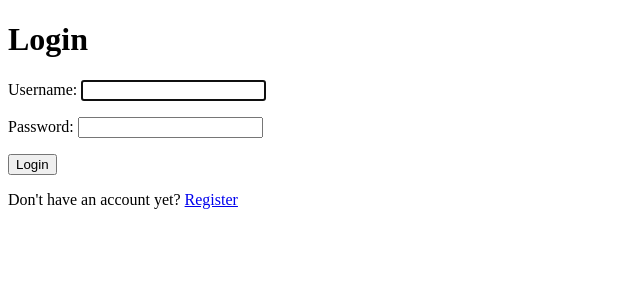
After one commit to dimaniko04/HLPLaF, a Django app: page /login/ in a window 1280 px wide. The commit adds this page. Shown: the top 300 px of the page, without its empty margins (0-640 px from the left). Run offline with Django 5.2, Linux system fonts and the light colour scheme.

Commit message:
Implemented user authentication, login and register.

```diff
--- a/Lab1/Lab1/settings.py
+++ b/Lab1/Lab1/settings.py
@@ -109,6 +109,7 @@ AUTH_PASSWORD_VALIDATORS = [
     },
 ]
 
+LOGIN_URL = '/login/'
 
 # Internationalization
 # https://docs.djangoproject.com/en/5.0/topics/i18n/
--- a/Lab1/articles/templates/index.html
+++ b/Lab1/articles/templates/articles/index.html
@@ -10,7 +10,7 @@
     {% if articles %}
         <ul>
             {% for article in articles %}
-                {% include 'article_item.html' with article=article %}
+                {% include 'articles/article_item.html' with article=article %}
             {% endfor %}
         </ul>
     {% else %}
--- a/Lab1/articles/templates/remove_article.html
+++ b/Lab1/articles/templates/articles/remove_article.html
@@ -5,7 +5,7 @@
 
     <p>Are you sure you want to delete "{{ article.title }}"?</p>
 
-    <form method="post">
+    <form method="POST">
         {% csrf_token %}
         <a href="{% url 'articles:index' %}">Cancel</a>
         <button type="submit">Delete</button>
--- /dev/null
+++ b/Lab1/articles/templates/auth/login.html
@@ -0,0 +1,11 @@
+{% extends 'base.html' %}
+
+{% block content %}
+    <h1>Login</h1>
+    <form method="POST">
+        {% csrf_token %}
+        {{ form.as_p }}
+        <button type="submit">Login</button>
+    </form>
+    <p>Don't have an account yet? <a href="{% url 'articles:register' %}">Register</a></p>
+{% endblock %}
--- a/Lab1/articles/templates/base.html
+++ b/Lab1/articles/templates/base.html
@@ -6,6 +6,12 @@
     <title>Lab 1</title>
 </head>
 <body>
+    {% if request.user.is_authenticated %}
+        <header>
+            <a href="{% url 'articles:logout' %}">Logout</a>
+        </header>
+    {% endif %}
+
     {% block content %}
         <h1>Hello World!</h1>
     {% endblock %}
--- a/Lab1/articles/urls.py
+++ b/Lab1/articles/urls.py
@@ -6,5 +6,8 @@ urlpatterns = [
     path('', views.index, name='index'),
     path('create/', views.create_article, name='create_article'),
     path('edit/<int:article_id>/', views.edit_article, name='edit_article'),
-    path('delete/<int:article_id>/', views.remove_article, name='remove_article')
+    path('delete/<int:article_id>/', views.remove_article, name='remove_article'),
+    path('logout/', views.logout_user, name='logout'),
+    path('register/', views.register, name='register'),
+    path('login/', views.user_login, name='login')
 ]
--- a/Lab1/articles/views.py
+++ b/Lab1/articles/views.py
@@ -1,35 +1,70 @@
+from django.contrib.auth.forms import UserCreationForm, AuthenticationForm
+from django.contrib.auth import authenticate, login, logout
+from django.contrib.auth.decorators import login_required
 from django.shortcuts import render, redirect, get_object_or_404
+from django.urls import reverse_lazy
 
 from articles.forms import ArticleForm
 from articles.models import Article
 
 
+@login_required
 def index(request):
     articles = Article.objects.all()
 
-    return render(request, 'index.html', {'articles': articles})
+    return render(request, 'articles/index.html', {'articles': articles})
 
 
+@login_required
 def create_article(request):
     form = ArticleForm(request.POST or None)
     if request.method == 'POST' and form.is_valid():
         form.save()
         return redirect('articles:index')
-    return render(request, 'article_form.html', {'form': form})
+    return render(request, 'articles/article_form.html', {'form': form})
 
 
+@login_required
 def edit_article(request, article_id):
     article = get_object_or_404(Article, id=article_id)
     form = ArticleForm(request.POST or None, instance=article)
     if request.method == 'POST' and form.is_valid():
         form.save()
         return redirect('articles:index')
-    return render(request, 'article_form.html', {'form': form})
+    return render(request, 'articles/article_form.html', {'form': form})
 
 
+@login_required
 def remove_article(request, article_id):
     article = get_object_or_404(Article, id=article_id)
     if request.method == 'POST':
         article.delete()
         return redirect('articles:index')
-    return render(request, 'remove_article.html', {"article": article})
+    return render(request, 'articles/remove_article.html', {"article": article})
+
+
+def logout_user(request):
+    logout(request)
+    return redirect('articles:login')
+
+
+def register(request):
+    form = UserCreationForm(request.POST or None)
+    if request.method == 'POST' and form.is_valid():
+        form.save()
+        username = form.cleaned_data.get('username')
+        raw_password = form.cleaned_data.get('password1')
+        user = authenticate(username=username, password=raw_password)
+        login(request, user)
+        return redirect('articles:index')
+    return render(request, 'auth/register.html', {'form': form})
+
+
+def user_login(request):
+    form = AuthenticationForm(request, data=request.POST or None)
+    if request.method == 'POST' and form.is_valid():
+        user = authenticate(**form.cleaned_data)
+        if user is not None:
+            login(request, user)
+            return redirect('articles:index')
+    return render(request, 'auth/login.html', {'form': form})
```
Also changed, not shown: Lab1/articles/templates/auth/register.html (added, +11 -0 lines), Lab1/articles/templates/articles/article_form.html (renamed from Lab1/articles/templates/article_form.html), Lab1/articles/templates/articles/article_item.html (renamed from Lab1/articles/templates/article_item.html).
